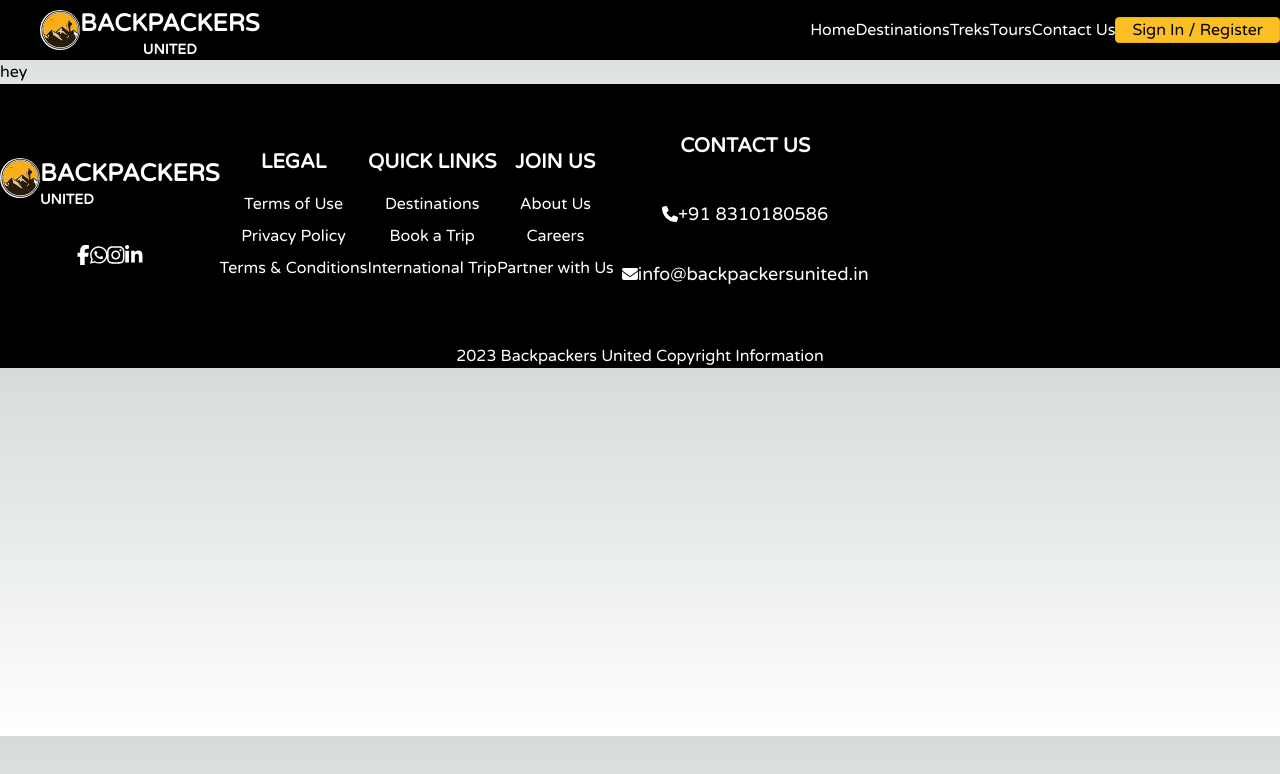
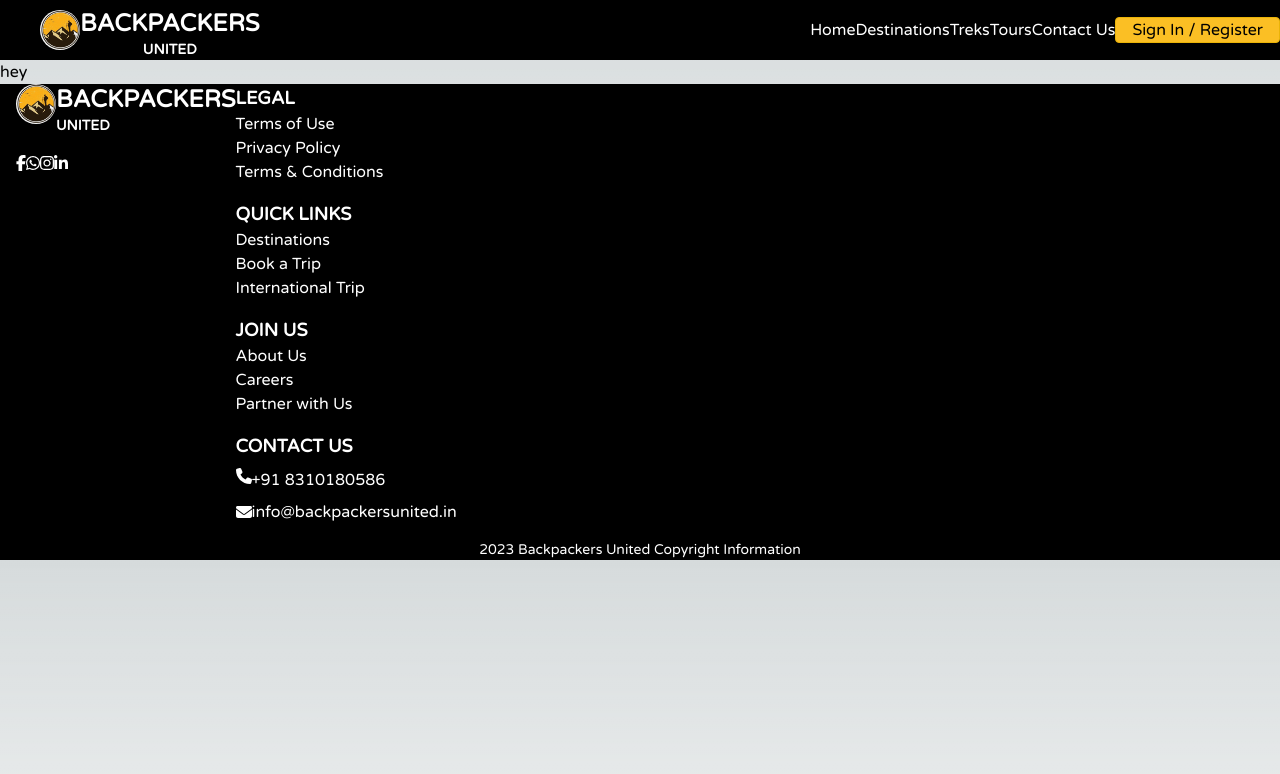
Before and after one commit to arsalain/Dino1, a Next.js app: page /user in a window 1280 px wide. Shown: the top 774 px of the page. Built offline with nearby package versions, Linux system fonts and the light colour scheme.

Commit message:
fou commit

```diff
--- a/Components/Navbar/Footer/Footer.tsx
+++ b/Components/Navbar/Footer/Footer.tsx
@@ -39,11 +39,11 @@ const Footer = () => {
       initial={{ y: 200, opacity: 0 }}
       animate={{ y: 0, opacity: 1 }}
       transition={{ duration: 1.2 }}
-      className="bg-black text-white"
+      className="bg-black text-white "
     >
-      <div className="flex flex-col md:flex-row justify-around items-center py-12">
+      <div className="flex flex-col md:flex-row md:justify-around md:items-center py-6 px-4">
         {/* Logo and Social Media Icons */}
-        <div className="flex flex-col items-center mb-8 md:mb-0 space-y-4">
+        <div className="flex flex-col items-start md:items-center mb-8 md:mb-0 space-y-4">
           <div className="flex flex-row space-x-4">
             <Link href='/'>
               <Image src="/home/bplogo.jpg" alt="logo image" className="rounded-full" width={40} height={40} />
@@ -58,7 +58,7 @@ const Footer = () => {
             </div>
           </div>
           {/* Social Media Icons */}
-          <div className="flex space-x-6 text-xl pt-4">
+          <div className="hidden md:flex md:space-x-6 md:text-xl md:pt-4">
             <motion.a href="#" className="text-white hover:text-yellow-500" whileHover={{ scale: 1.4 }}>
               <FontAwesomeIcon icon={faFacebookF} />
             </motion.a>
@@ -73,13 +73,14 @@ const Footer = () => {
             </motion.a>
           </div>
         </div>
+        <div className="grid grid-cols-2 md:grid-cols-4  " >
         {sections.map((section, index) => (
-  <motion.div key={section.title} initial={{ opacity: 0, y: 50 }} animate={{ opacity: 1, y: 0 }} transition={{ duration: 0.4, delay: index * 0.1 + 0.5 }} className="flex flex-col items-center mb-8 md:mb-0 space-y-4">
-    <h2 className="font-semibold text-xl">{section.title}</h2>
-    <ul className="flex flex-col items-center space-y-2">
+  <motion.div key={section.title} initial={{ opacity: 0, y: 50 }} animate={{ opacity: 1, y: 0 }} transition={{ duration: 0.4, delay: index * 0.1 + 0.5 }} className="flex flex-col md:items-center md:mb-8 mb-4 md:space-y-4 space-y-0">
+    <h2 className="font-semibold md:text-xl text-lg">{section.title}</h2>
+    <ul className="flex flex-col md:items-center md:space-y-2 space-y-0 mt-1">
       {section.links.map((link) => (
         <motion.li key={link.text} className="relative group hover:text-yellow-500" whileHover={{ y: -4, scale: 1.05 }}>
-          <a href={link.url} className="relative z-10">{link.text}</a>
+          <Link href={link.url} className="relative z-10  text-xs md:text-base">{link.text}</Link>
           <motion.div className="absolute h-[2px] bg-yellow-500 left-0 right-0 bottom-0 opacity-0 transform -translate-x-full group-hover:translate-x-0 group-hover:opacity-100 transition-all duration-300 ease-in-out"
             initial={{ scale: 0 }}
             animate={{ scale: 1 }}
@@ -91,32 +92,40 @@ const Footer = () => {
   </motion.div>
 ))}
 
+
 {/* Contact Us */}
-<motion.div initial={{ opacity: 0, y: 50 }} animate={{ opacity: 1, y: 0 }} transition={{ duration: 0.4, delay: 0.7 }} className="flex flex-col items-center space-y-4">
-  <h2 className="font-semibold text-xl mb-4">CONTACT US</h2>
-  <div className="flex flex-col items-center mb-3 relative group p-2">
-    <motion.div initial={{ opacity: 0 }} animate={{ opacity: 1 }} transition={{ duration: 0.5, delay: 0.4 }} className="flex items-center space-x-3 z-10">
+<motion.div initial={{ opacity: 0, y: 50 }} animate={{ opacity: 1, y: 0 }} transition={{ duration: 0.4, delay: 0.7 }} className="flex flex-col md:items-center md:space-y-4 space-y-2">
+  <h2 className="font-semibold md:text-xl  text-lg md:mb-4">CONTACT US</h2>
+  <div className="flex flex-col md:items-center md:mb-3 mb-0 relative group md:p-2">
+    <motion.div initial={{ opacity: 0 }} animate={{ opacity: 1 }} transition={{ duration: 0.5, delay: 0.4 }} className="flex md:items-center md:space-x-3 space-x-1 z-10">
       <FontAwesomeIcon icon={faPhone} className="text-white group-hover:text-black" />
-      <div className="text-lg group-hover:text-black">+91 8310180586</div>
+      <div className="text-xs group-hover:text-black md:text-lg relative">+91 8310180586</div>
     </motion.div>
     <motion.div className="absolute h-full w-full bg-yellow-500 left-0 top-0 opacity-0 group-hover:opacity-100 transform translate-x-full group-hover:translate-x-0 transition-all duration-500 ease-in-out"
     ></motion.div>
   </div>
-  <div className="flex flex-col items-center mb-3 relative group p-2">
-    <motion.div initial={{ opacity: 0 }} animate={{ opacity: 1 }} transition={{ duration: 0.5, delay: 0.6 }} className="flex items-center space-x-3 z-10">
+  <div className="flex flex-col items-center md:mb-3 relative group md:p-2">
+    <motion.div initial={{ opacity: 0 }} animate={{ opacity: 1 }} transition={{ duration: 0.5, delay: 0.6 }} className="flex items-center md:space-x-3 space-x-1 z-10">
       <FontAwesomeIcon icon={faEnvelope} className="text-white group-hover:text-black" />
-      <div className="text-lg group-hover:text-black">info@backpackersunited.in</div>
+      <div className="text-xs md:text-lg group-hover:text-black relative" >info@backpackersunited.in</div>
     </motion.div>
     <motion.div className="absolute h-full w-full bg-yellow-500 left-0 top-0 opacity-0 group-hover:opacity-100 transform translate-x-full group-hover:translate-x-0 transition-all duration-500 ease-in-out"
     ></motion.div>
   </div>
 </motion.div>
       </div>
-      <div className="text-center mt-6">
+      </div>
+      <div className="md:hidden flex space-x-6  text-lg items-center justify-center pt-4 border-t-2 border-white" >
+      <FontAwesomeIcon icon={faFacebookF} />
+      <FontAwesomeIcon icon={faWhatsapp} />
+      <FontAwesomeIcon icon={faInstagram} />
+      <FontAwesomeIcon icon={faLinkedinIn} />
+      </div>
+      <div className="text-center text-sm md:mt-6 mt-4 px-4">
         <motion.div initial={{ opacity: 0 }} animate={{ opacity: 1 }} transition={{ duration: 0.5 }}>
           2023 Backpackers United Copyright Information
         </motion.div>
-      </div>
+        </div>
     </motion.footer>
   );
 }
--- a/app/page.tsx
+++ b/app/page.tsx
@@ -41,7 +41,7 @@ export default function Home() {
   {/* End container */}
 </section>
 <TestimonialSection />
-    <Footer />
+    {/* <Footer /> */}
       </div>
     </main>
   )
```
Also changed, not shown: Components/Home/Destinations/PopularDestinations.tsx (+4 -34 lines), Components/Home/Testimonials/Testimonials.tsx (+42 -34 lines).
